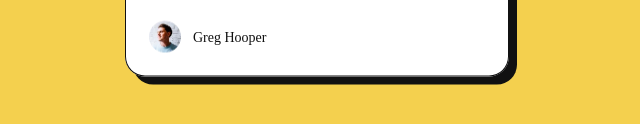
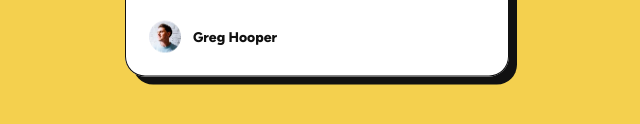
Before and after one commit to beqarion/blog-preview-card, a plain HTML site: page index.html in a window 1280 px wide. Shown: the part 584-708 px from the top of the page, 323-963 px from the left. Drawn offline with Linux system fonts and the light colour scheme; files whose address does not match are found by name.

Commit message:
font weights correction

```diff
--- a/src/css/style.css
+++ b/src/css/style.css
@@ -162,7 +162,7 @@ Card
   height: 32px;
 }
 .author-name {
-  font-family: var(--ff-primary);
+  font-family: var(--ff-figtree-extrabold);
   font-size: 0.875rem;
   line-height: 150%;
 }
```
